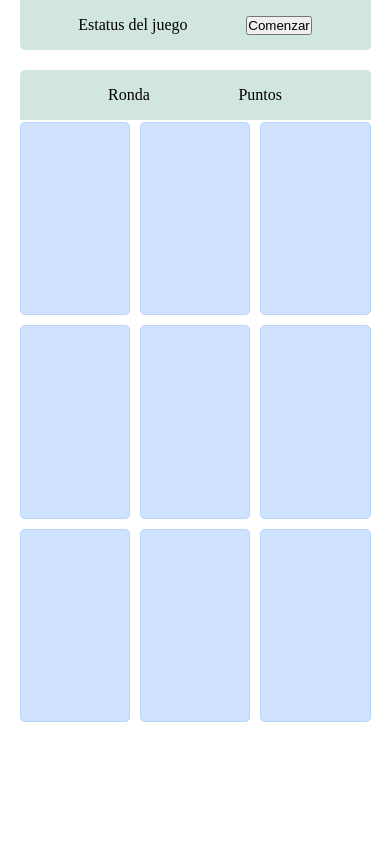
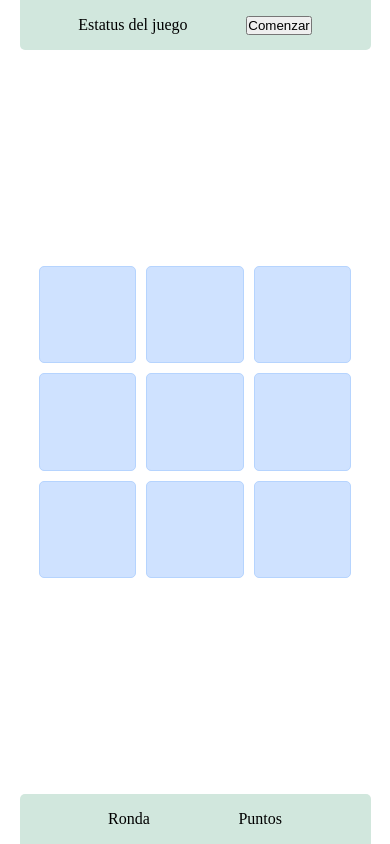
Before and after one commit to FrancoGomez/simon-dice, a website: page index.html in a window 390 px wide. Drawn offline with Linux system fonts and the light colour scheme.

Commit message:
Camnbido el contenedor de contendor-cuadrados-juego, por un contenedor de pagina. Este ahora es capaz de mantener la relacion de aspecto de toda la pagina, lo que es mas conveniente ya que al tener tan pocos elementos, es preferible que en una pantalla pueda verse todo.
Ademas, de esta forma se logra que estos elementos ocupen toda la altura de la pagina, independientemente de cuan grande esta se vuelva.

Tambien se cambiaron los valores que tenian los elementos en altura y ancho, para que puedan ser responsivos al combiar la pagina de dimensiones, y tomando en cuenta el nuevo modo en que estos objetos crecen y decrecen con ella.

```diff
--- a/styles.css
+++ b/styles.css
@@ -1,6 +1,26 @@
 * {
     margin: 0;
     padding: 0;
+}
+
+body {
+  height: 100vh;
+  width: 100vw;
+  position: relative;
+}
+
+.contenedor-pagina{
+  position: absolute;
+  top: 0;
+  right: 0;
+  bottom: 0;
+  left: 0;
+  height: 100%;
+  width: 100%;
+  display: flex;
+  flex-flow: column;
+  justify-content: space-between;
+  box-sizing: border-box;
 }
 
 .contenedor-barra-superior {
@@ -9,35 +29,18 @@
     justify-content: space-evenly;
     background-color: #d1e7dd;
     border-radius: 0 0 5px 5px;
-    height: 50px;
-    max-width: 90%;
-    min-width: 350px;
-    margin: auto;
-    margin-bottom: 20px;
-}
-
-.padre-contenedor-cuadrados{
-  position: relative;
-  padding-top: min(100%, 600px);
-  max-height: 600px;
-  max-width: 600px;
-  margin: auto;
+    min-height: 50px;
+    min-width: max(90%, 350px);
+    margin: 0 auto;
 }
 
 .contenedor-cuadrados-juego {
-  position: absolute;
-  top: 0;
-  right: 0;
-  bottom: 0;
-  left: 0;
-  max-height: min(90% , 600px);
-  min-height: 350px;
-  max-width: min(90% , 600px);
-  min-width: 350px;
+  min-height: min(80vw, 80vh, 600px);
+  min-width: min(80vw, 80vh, 600px);
+  margin: 20px auto;
   display: grid;
   grid-template-columns: repeat(3, 1fr);
   gap: 10px;
-  margin: auto;
 }
 
 .cuadrados-juego {
@@ -52,9 +55,7 @@
     align-items: center;
     background-color: #d1e7dd;
     border-radius: 5px 5px 0 0;
-    height: 50px;
-    max-width: 90%;
-    min-width: 350px;
-    margin: auto;
-    margin-top: 20px;
+    min-height: 50px;
+    min-width: max(90%, 350px);
+    margin: 0 auto;
 }
```
